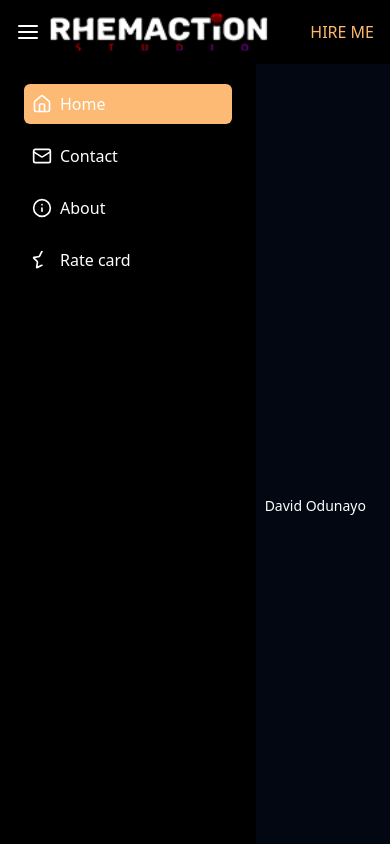
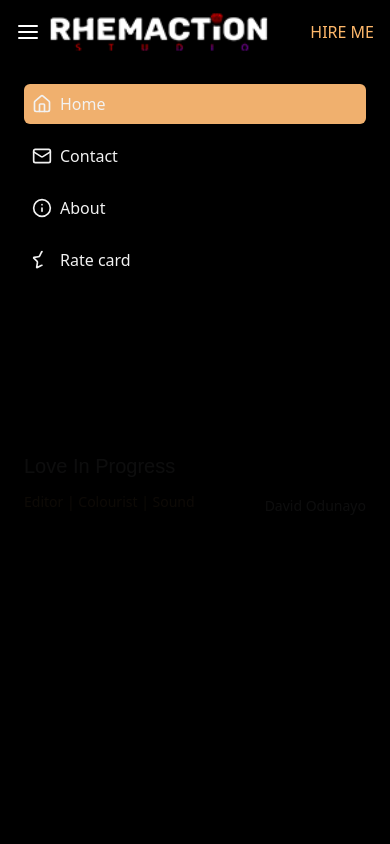
Before and after one commit to Akinyemi-Ayomide/Rhemation2, a React (Vite) app in the folder frontend/: page / in a window 390 px wide. Both pictures are taken after a click on the button "Toggle Sidebar". Shown: the top 844 px of the page. Built offline with nearby package versions, Linux system fonts and the light colour scheme.

Commit message:
'sidebr_width'

```diff
--- a/frontend/src/Layout/RootLayout.tsx
+++ b/frontend/src/Layout/RootLayout.tsx
@@ -27,7 +27,7 @@ const RootLayout: React.FC = () => {
 
   try {
     return (
-      <div onClick={toggle}>
+      <div>
         <Navbar toggleSidebar={toggleSidebar} toggle={toggle} />
         <SideBar visibile={visibile} toggle={toggle} />
         <div className="flex min-h-screen mt-15">
--- a/frontend/src/components/SideBar.tsx
+++ b/frontend/src/components/SideBar.tsx
@@ -4,7 +4,7 @@ import { Home, Mail, Info, StarHalf } from 'lucide-react';
 const SideBar = ({visibile, toggle}) => {
   return (
     <div>
-      {visibile ? (<nav className={`w-64 bg-black fixed h-full md:hidden  text-white p-6 `} onClick={toggle}>
+      {visibile ? (<nav className={`w-full bg-black opacity-95 fixed h-full md:hidden  text-white p-6 `} onClick={toggle}>
         <ul className="space-y-3">
           <li>
             <NavLink
```
